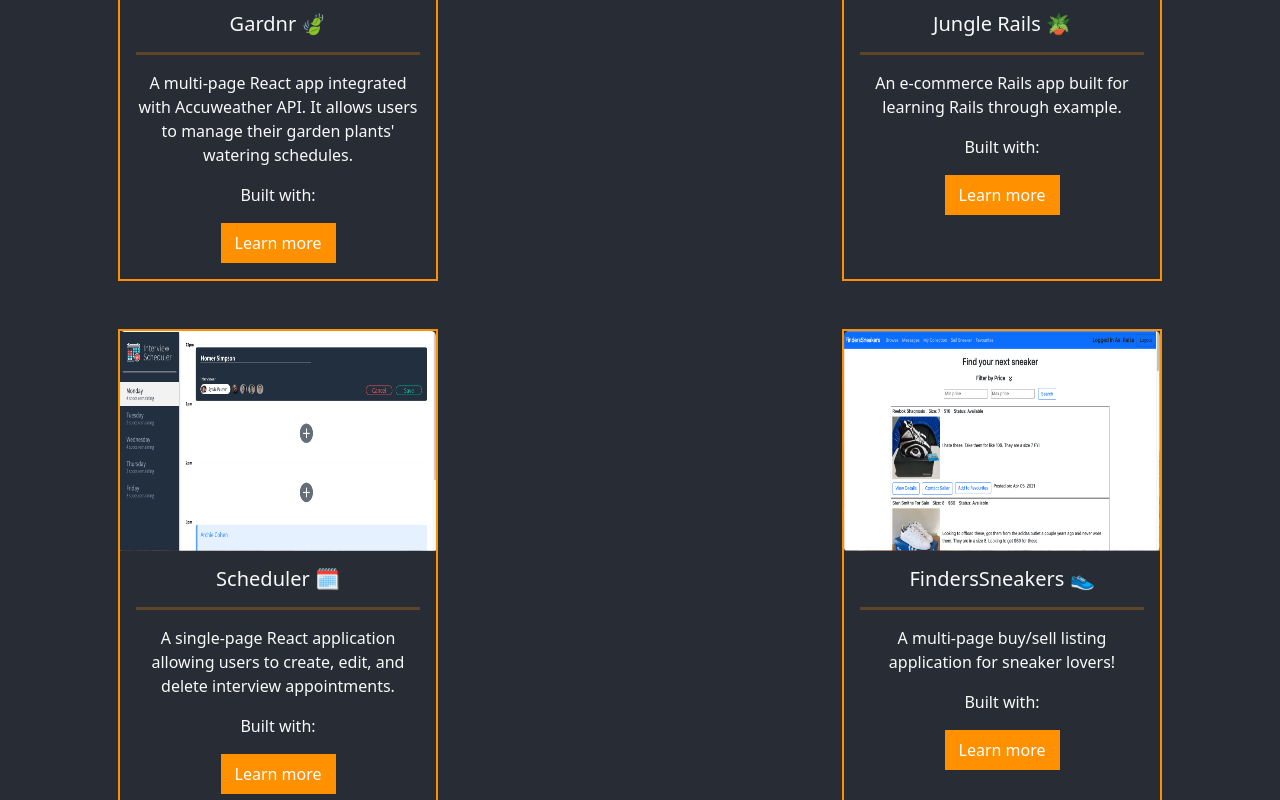
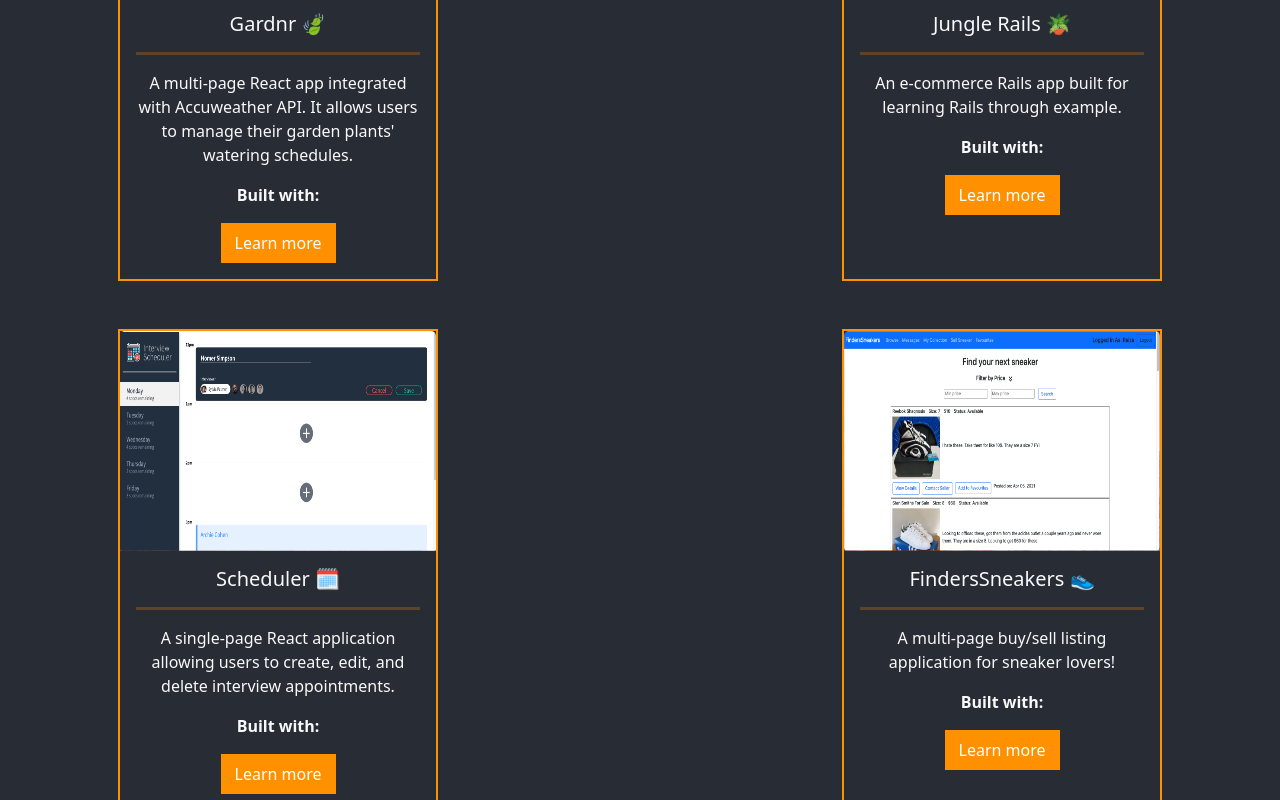
Before and after one commit to Raiza-D/my-portfolio, a React (Create React App) app: page / in a window 1280 px wide. Shown: the part 1900-2700 px from the top of the page. Built offline with nearby package versions, Linux system fonts and the light colour scheme.

Commit message:
Set the Built with text to bold.

```diff
--- a/src/components/Projects.jsx
+++ b/src/components/Projects.jsx
@@ -75,7 +75,7 @@ export default function Projects() {
                   <Card.Title>{project.name}</Card.Title>
                   <hr className="hr-projects" />
                   <Card.Text>{project.description}</Card.Text>
-                  <Card.Text>Built with: </Card.Text>
+                  <Card.Text className="fw-bold">Built with: </Card.Text>
                   <a href={project.link} target="_blank" rel="noreferrer">
                     <Button className="rounded-0">Learn more</Button>
                   </a>
```
